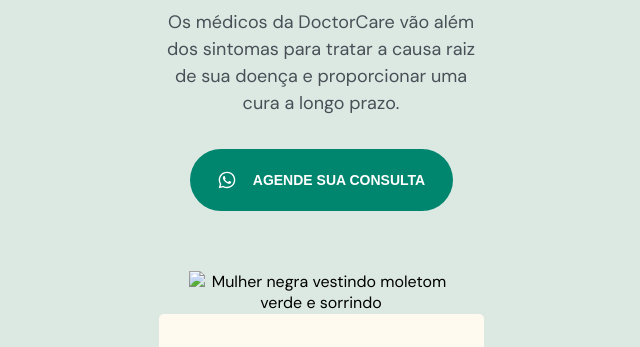
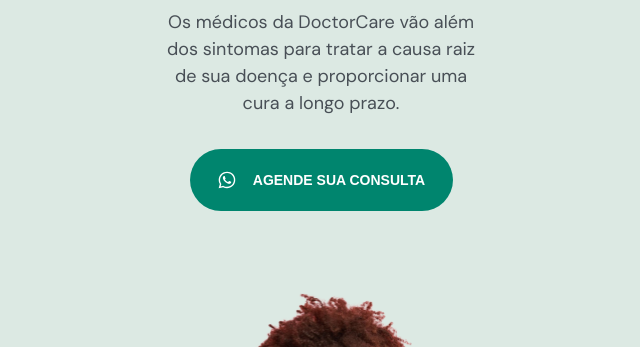
Before and after one commit to gcsantos/Site_Model, a plain HTML site: page index.html in a window 1280 px wide. Shown: the part 295-642 px from the top of the page, without its empty margins (319-959 px from the left). Drawn offline with Linux system fonts and the light colour scheme; the site is published under a folder, as on GitHub Pages, so addresses that start at the root find nothing.

Commit message:
Update index.html

```diff
--- a/index.html
+++ b/index.html
@@ -245,7 +245,7 @@
             </button>
 
             <img
-                src="/assets/Foto.png"
+                src="./assets/Foto.png"
                 alt="Mulher negra vestindo moletom verde e sorrindo"
             />
 
```
